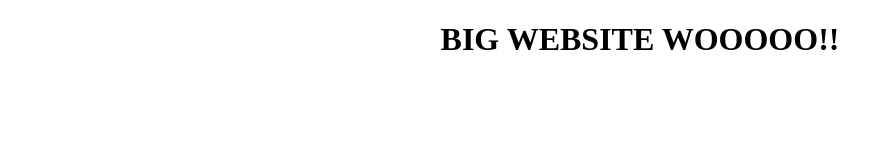
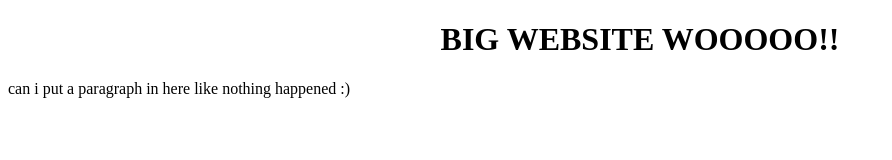
Before and after one commit to julesiet/julesiet.github.io, a plain HTML site: page index.html in a window 1280 px wide. Shown: the whole page, without its empty margins (0-892 px from the left). Drawn offline with Linux system fonts and the light colour scheme.

Commit message:
Update index.html

```diff
--- a/index.html
+++ b/index.html
@@ -5,5 +5,6 @@
   </head>
   <body>
     <h1> <center> BIG WEBSITE WOOOOO!! </center> </h1>
+    <p> can i put a paragraph in here like nothing happened :) </p>
   </body>
 </html>
```
